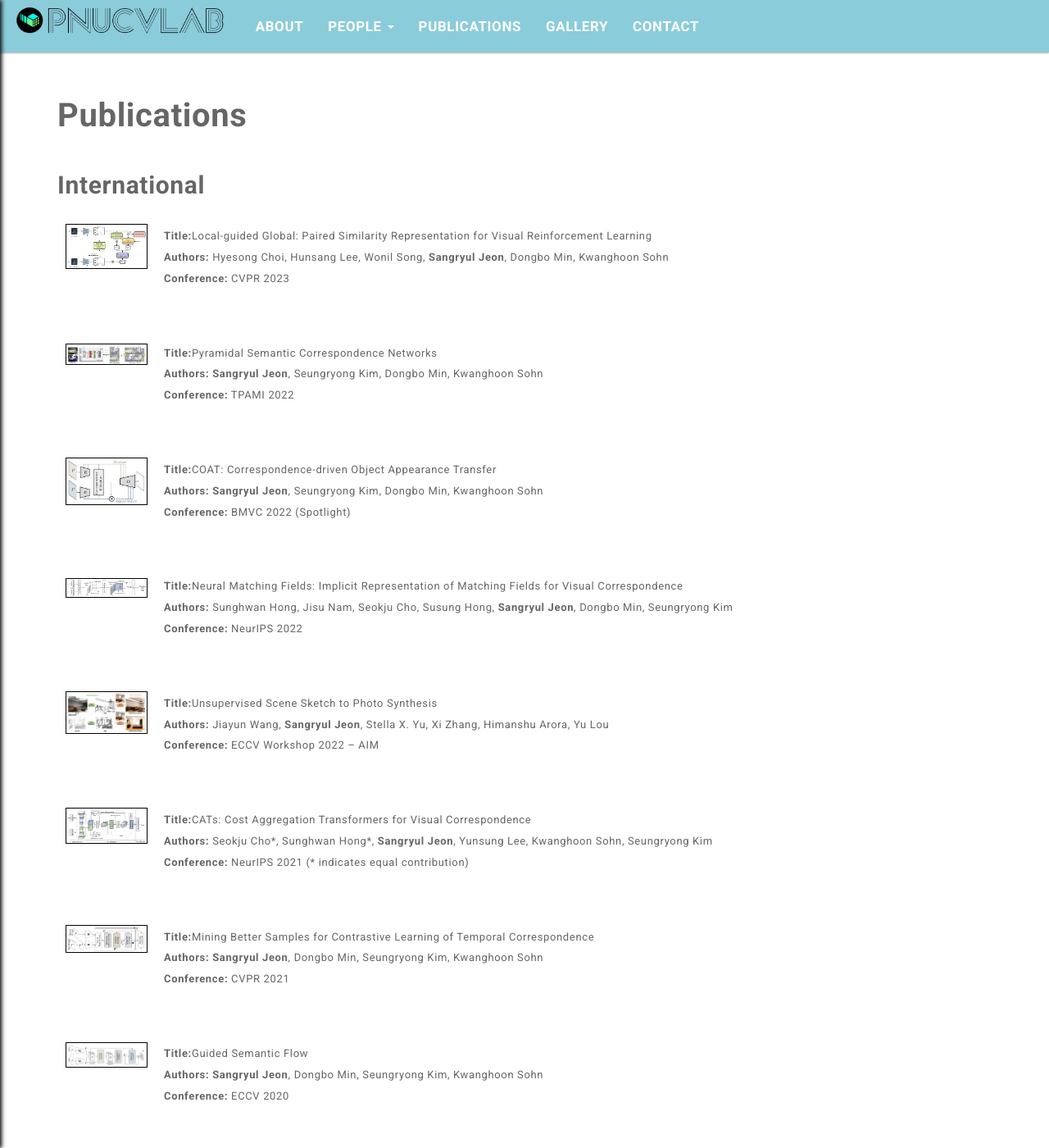
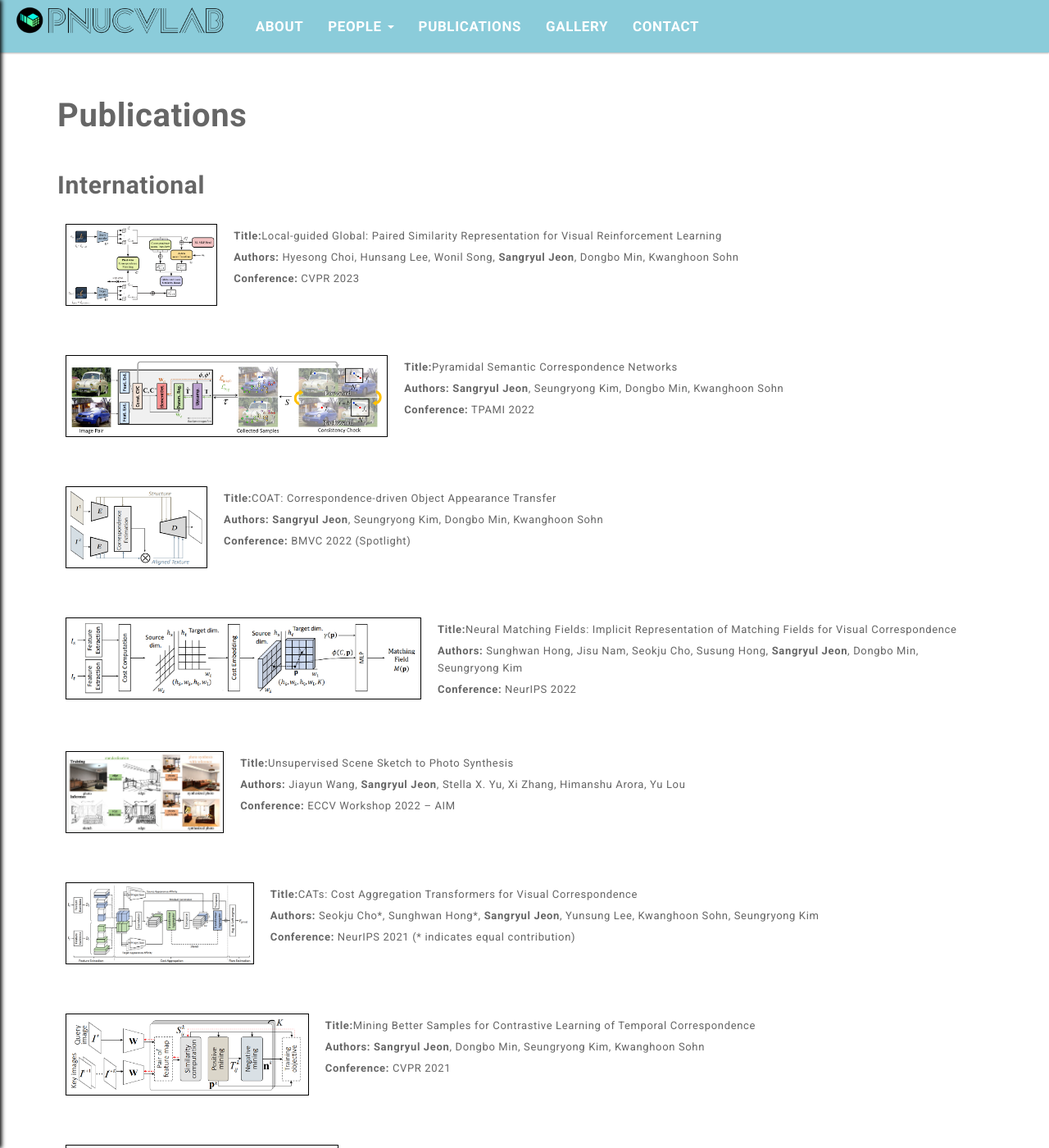
Before and after one commit to pnucvlab/pnucvlab.github.io, a Jekyll site: the page built from pages/publications.html, in a window 1280 px wide and 1400 px high. Shown: the whole window at 82% size. Built offline with Jekyll 4.4.1, drawn with Linux system fonts in a browser that asks for light colours.

Commit message:
add publications page init

```diff
--- a/assets/css/main.css
+++ b/assets/css/main.css
@@ -338,9 +338,9 @@ h3:before {
   }
 
   .publication-image img {
-	width: 100px;
-	max-width: 100px;
-	height: auto;
+	height: 100px;
+	max-height: 100px;
+	width: auto;
 	margin-right: 20px;
 	object-fit: cover;
 	border: 1px solid #000;
@@ -377,12 +377,13 @@ h3:before {
 	}
 
 	.publication-image img {
-	  height: 300px;
-	  max-height: 300px;
-	  width: auto;
-	  margin: 0 auto 20px;
-	  object-fit: cover;
-	  border: 1px solid #000;
+		display: block;
+		width: 300px;
+		max-width: 300px;
+		height: auto;
+		margin: 0 auto 20px;
+		object-fit: cover;
+		border: 1px solid #000;
 	}
 
 	.publication-info {
```
